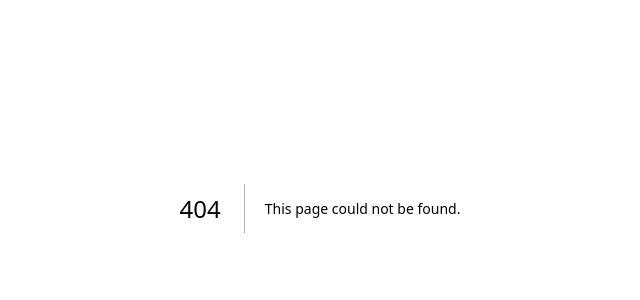
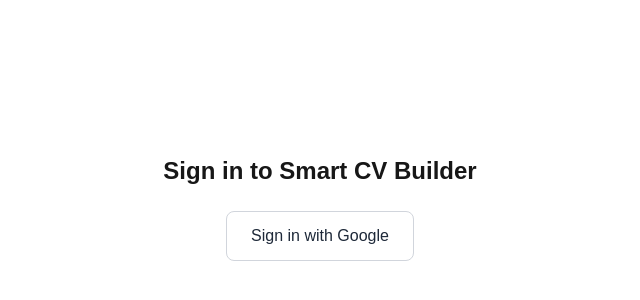
Before and after one commit to leonidvuha/smart-cv-builder, a Next.js app: page /auth/signin in a window 1280 px wide. Before the commit this address had no page. Shown: the part 192-492 px from the top of the page, without its empty margins (320-960 px from the left). Built offline with nearby package versions, Linux system fonts and the light colour scheme; no server answers.

Commit message:
feat: add NextAuth v5 with Google OAuth

```diff
--- a/package.json
+++ b/package.json
@@ -12,6 +12,7 @@
     "@prisma/adapter-pg": "^7.6.0",
     "@prisma/client": "^7.6.0",
     "next": "16.2.2",
+    "next-auth": "^5.0.0-beta.30",
     "react": "19.2.4",
     "react-dom": "19.2.4"
   },
--- /dev/null
+++ b/src/app/api/auth/[...nextauth]/route.ts
@@ -0,0 +1,3 @@
+import { handlers } from "@/auth";
+
+export const { GET, POST } = handlers;
--- /dev/null
+++ b/src/app/auth/signin/page.tsx
@@ -0,0 +1,24 @@
+import { signIn } from "@/auth";
+
+export default function SignInPage() {
+  return (
+    <div className="flex min-h-screen items-center justify-center">
+      <div className="text-center">
+        <h1 className="text-2xl font-bold mb-6">Sign in to Smart CV Builder</h1>
+        <form
+          action={async () => {
+            "use server";
+            await signIn("google", { redirectTo: "/dashboard" });
+          }}
+        >
+          <button
+            type="submit"
+            className="bg-white text-gray-800 border border-gray-300 px-6 py-3 rounded-lg hover:bg-gray-50"
+          >
+            Sign in with Google
+          </button>
+        </form>
+      </div>
+    </div>
+  );
+}
--- /dev/null
+++ b/src/app/dashboard/page.tsx
@@ -0,0 +1,30 @@
+import { auth, signOut } from "@/auth"
+import { redirect } from "next/navigation"
+
+export default async function DashboardPage() {
+  const session = await auth()
+
+  if (!session) redirect("/auth/signin")
+
+  return (
+    <div className="flex min-h-screen items-center justify-center">
+      <div className="text-center">
+        <h1 className="text-2xl font-bold mb-4">Dashboard</h1>
+        <p className="mb-6">Welcome, {session.user?.name}!</p>
+        <form
+          action={async () => {
+            "use server"
+            await signOut({ redirectTo: "/" })
+          }}
+        >
+          <button
+            type="submit"
+            className="bg-red-500 text-white px-6 py-3 rounded-lg hover:bg-red-600"
+          >
+            Sign out
+          </button>
+        </form>
+      </div>
+    </div>
+  )
+}
--- /dev/null
+++ b/src/auth.config.ts
@@ -0,0 +1,19 @@
+import type { NextAuthConfig } from "next-auth"
+import Google from "next-auth/providers/google"
+
+export const authConfig: NextAuthConfig = {
+  providers: [
+    Google({
+      clientId: process.env.GOOGLE_CLIENT_ID!,
+      clientSecret: process.env.GOOGLE_CLIENT_SECRET!,
+    }),
+  ],
+  pages: {
+    signIn: "/auth/signin",
+  },
+  callbacks: {
+    authorized({ auth }) {
+      return !!auth
+    },
+  },
+}
--- /dev/null
+++ b/src/auth.ts
@@ -0,0 +1,4 @@
+import NextAuth from "next-auth";
+import { authConfig } from "@/auth.config";
+
+export const { handlers, signIn, signOut, auth } = NextAuth(authConfig);
--- /dev/null
+++ b/src/proxy.ts
@@ -0,0 +1,25 @@
+import NextAuth from "next-auth";
+import { authConfig } from "@/auth.config";
+import { NextResponse } from "next/server";
+
+const { auth } = NextAuth(authConfig);
+
+export const proxy = auth((req) => {
+  const isLoggedIn = !!req.auth;
+  const isAuthPage = req.nextUrl.pathname.startsWith("/auth");
+  const isProtected = req.nextUrl.pathname.startsWith("/dashboard");
+
+  if (isProtected && !isLoggedIn) {
+    return NextResponse.redirect(new URL("/auth/signin", req.url));
+  }
+
+  if (isAuthPage && isLoggedIn) {
+    return NextResponse.redirect(new URL("/dashboard", req.url));
+  }
+
+  return NextResponse.next();
+});
+
+export const config = {
+  matcher: ["/dashboard/:path*", "/auth/:path*"],
+};
```
Also changed, not shown: 1 other file (tests, documents, lock files or other folders).
